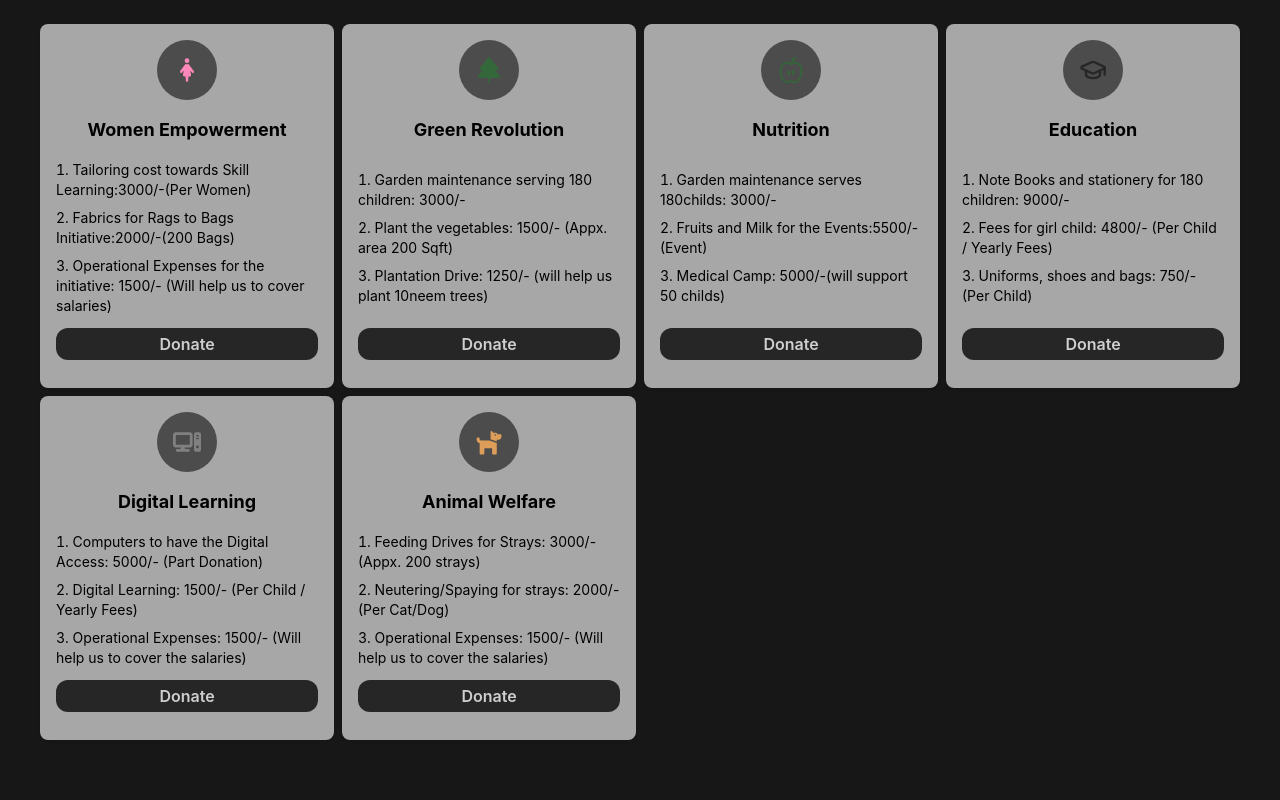
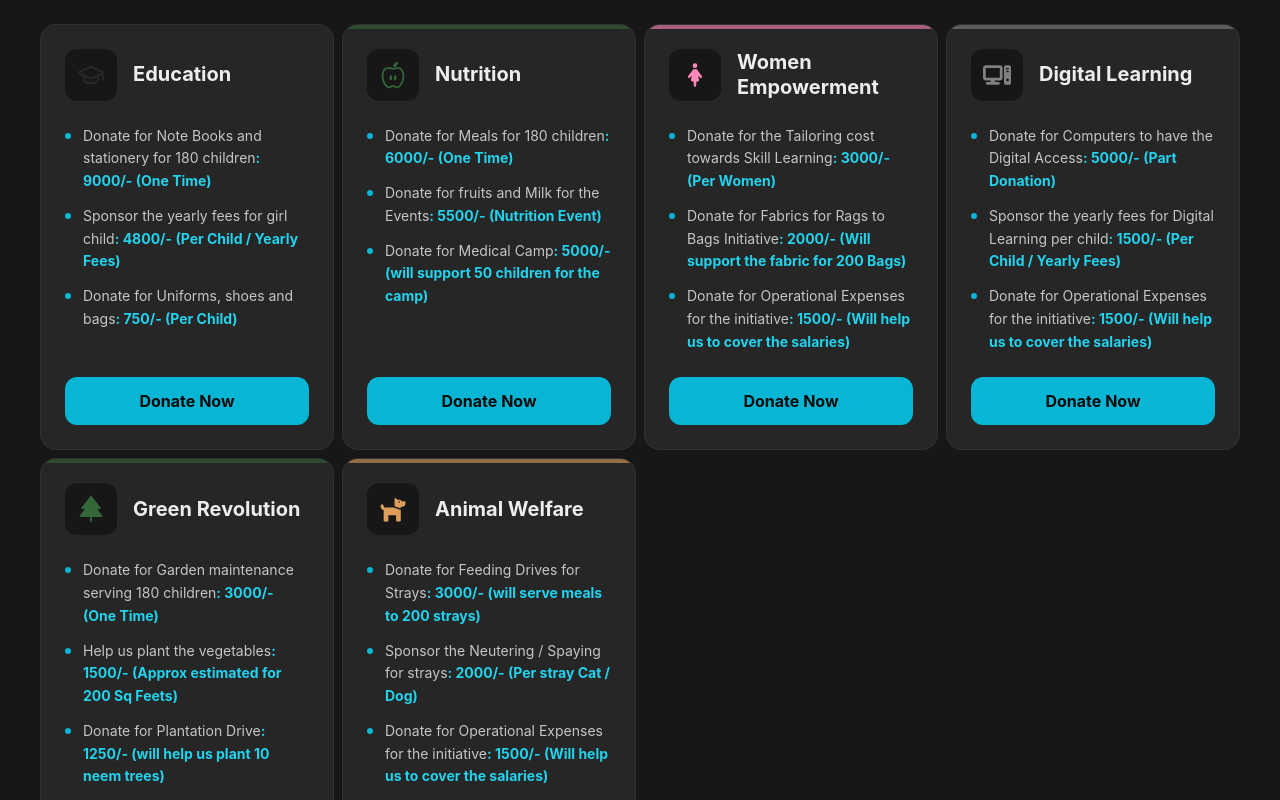
Before and after one commit to Vips43/HWCT_NGO, a React (Vite) app: page / in a window 1280 px wide. Shown: the part 1160-1960 px from the top of the page. Built offline with nearby package versions, Linux system fonts and the light colour scheme.

Commit message:
causes designed

```diff
--- a/src/components/CausesCard1.jsx
+++ b/src/components/CausesCard1.jsx
@@ -1,3 +1,4 @@
+
 function CausesCard1({ cause }) {
   const Icon = cause.icon;
 
@@ -7,28 +8,54 @@ function CausesCard1({ cause }) {
   };
 
   return (
-    <article className="p-4 rounded-lg shadow-sm cursor-default flex flex-col justify-between bg-main-bg-200">
-      <div className="flex flex-col items-center gap-4">
-        <div style={{color: cause.icClr}} className="p-4 aspect-square rounded-full bg-main-bg-600/70">
-          <Icon size={28} />
+    <article className="group relative flex flex-col justify-between h-full p-6 rounded-2xl bg-main-bg-600 border border-white/5 transition-all duration-300 hover:border-primary-500/30 hover:shadow-xl hover:shadow-primary-500/5 hover:-translate-y-1 overflow-hidden">
+
+      <div
+        className="absolute top-0 left-0 w-full h-1 opacity-60 transition-opacity duration-300 group-hover:opacity-100"
+        style={{ backgroundColor: cause.icClr }}
+      ></div>
+
+      <div className="flex flex-col grow">
+        <div className="flex items-center gap-4 mb-6">
+          <div
+            className="p-3 rounded-xl bg-main-bg-700 flex items-center justify-center transition-transform duration-300 group-hover:scale-110 group-hover:-rotate-3"
+            style={{ color: cause.icClr }}
+          >
+            <Icon size={28} />
+          </div>
+          <h3 className="font-bold text-xl text-main-text leading-tight">
+            {cause.category}
+          </h3>
         </div>
-        <h3 className="font-bold text-lg">{cause.category}</h3>
+
+        <ul className="space-y-3 mb-6 grow">
+          {cause.items.map((item) => {
+            const parts = item.label.split(':');
+
+            return (
+              <li key={item.id} className="flex items-start gap-3 text-sm text-main-text/80 leading-relaxed">
+                <span className="mt-2 shrink-0 w-1.5 h-1.5 rounded-full bg-primary-500"></span>
+                <span>
+                  {parts[0]}
+                  {parts.length > 1 && (
+                    <span className="font-bold text-primary-400">
+                      :{parts[1]}
+                    </span>
+                  )}
+                </span>
+              </li>
+            );
+          })}
+        </ul>
       </div>
 
-      <ul className="mt-4 space-y-2 list-decimal list-inside">
-        {cause.items.map((item) => (
-          <li key={item.id} className="gap-3 text-sm">
-            {item.label}
-          </li>
-        ))}
-      </ul>
-
+      {/* Button */}
       <button
         type="button"
-        className="px-3 py-1 my-3 bg-main-bg-600 text-main-bg-50 cursor-pointer rounded-xl font-semibold transition-all duration-300"
+        className="w-full py-3 mt-auto rounded-xl font-bold bg-primary-500 text-main-bg-900 transition-all duration-300 hover:bg-primary-400 hover:shadow-lg hover:shadow-primary-500/20 active:scale-95"
         onClick={handleDonate}
       >
-        Donate
+        Donate Now
       </button>
     </article>
   );
--- a/src/data/data.js
+++ b/src/data/data.js
@@ -424,3 +424,140 @@ export const causes = [
     ],
   },
 ];
+export const causes1 = [
+  {
+    category: "Education",
+    icon: GraduationCap,
+    icClr: "#262626",
+    items: [
+      {
+        id: "edu1",
+        label: "Donate for Note Books and stationery for 180 children: 9000/- (One Time)",
+        amt: 9000,
+      },
+      {
+        id: "edu2",
+        label: "Sponsor the yearly fees for girl child: 4800/- (Per Child / Yearly Fees)",
+        amt: 4800,
+      },
+      {
+        id: "edu3",
+        label: "Donate for Uniforms, shoes and bags: 750/- (Per Child)",
+        amt: 750,
+      },
+    ],
+  },
+  {
+    category: "Nutrition",
+    icon: IoNutritionOutline,
+    icClr: "#346739",
+    items: [
+      {
+        id: "nut1",
+        label: "Donate for Meals for 180 children: 6000/- (One Time)",
+        amt: 3000,
+      },
+      {
+        id: "nut2",
+        label: "Donate for fruits and Milk for the Events: 5500/- (Nutrition Event)",
+        amt: 5500,
+      },
+      {
+        id: "nut3",
+        label: "Donate for Medical Camp: 5000/- (will support 50 children for the camp)",
+        amt: 5000,
+      },
+    ],
+  },
+  {
+    category: "Women Empowerment",
+    icon: GrRestroomWomen,
+    icClr: "#FF88BA",
+    items: [
+      {
+        id: "wom1",
+        label: "Donate for the Tailoring cost towards Skill Learning: 3000/- (Per Women)",
+        amt: 3000,
+      },
+      {
+        id: "wom2",
+        label: "Donate for Fabrics for Rags to Bags Initiative: 2000/- (Will support the fabric for 200 Bags)",
+        amt: 2000,
+      },
+      {
+        id: "wom3",
+        label:
+          "Donate for Operational Expenses for the initiative: 1500/- (Will help us to cover the salaries)",
+        amt: 1500,
+      },
+    ],
+  },
+  {
+    category: "Digital Learning",
+    icon: FaComputer,
+    icClr: "gray",
+    items: [
+      {
+        id: "dig1",
+        label: "Donate for Computers to have the Digital Access: 5000/- (Part Donation)",
+        amt: 5000,
+      },
+      {
+        id: "dig2",
+        label: "Sponsor the yearly fees for Digital Learning per child: 1500/- (Per Child / Yearly Fees)",
+        amt: 1500,
+      },
+      {
+        id: "dig3",
+        label:
+          "Donate for Operational Expenses for the initiative: 1500/- (Will help us to cover the salaries)",
+        amt: 1500,
+      },
+    ],
+  },
+  {
+    category: "Green Revolution",
+    icon: PiTreeEvergreenFill,
+    icClr: "#346739",
+    items: [
+      {
+        id: "rev1",
+        label: "Donate for Garden maintenance serving 180 children: 3000/- (One Time)",
+        amt: 3000,
+      },
+      {
+        id: "rev2",
+        label: "Help us plant the vegetables: 1500/- (Approx estimated for 200 Sq Feets)",
+        amt: 1500,
+      },
+      {
+        id: "rev3",
+        label: "Donate for Plantation Drive: 1250/- (will help us plant 10 neem trees)",
+        amt: 1250,
+      },
+    ],
+  },
+  {
+    category: "Animal Welfare",
+    icClr: "#DD9E59",
+    icon: FaDog,
+    items: [
+      {
+        id: "res1",
+        label: "Donate for Feeding Drives for Strays: 3000/- (will serve meals to 200 strays)",
+        amt: 3000,
+      },
+      {
+        id: "res2",
+        label: "Sponsor the Neutering / Spaying for strays: 2000/- (Per stray Cat / Dog)",
+        amt: 2000,
+      },
+      {
+        id: "res3",
+        label:
+          "Donate for Operational Expenses for the initiative: 1500/- (Will help us to cover the salaries)",
+        amt: 1500,
+      },
+    ],
+  },
+];
--- a/src/pages/Causes.jsx
+++ b/src/pages/Causes.jsx
@@ -1,5 +1,5 @@
 import CausesCard from "../components/CausesCard";
-import { causes } from "../data/data";
+import { causes, causes1 } from "../data/data";
 import CausesCard1 from "../components/CausesCard1";
 
 function Causes() {
@@ -30,7 +30,7 @@ function Causes() {
       </div> */}
 
       <div className="my-5 px-5 md:px-10 grid grid-cols-[repeat(auto-fit,minmax(270px,1fr))] gap-2">
-        {causes.map((c) => (
+        {causes1.map((c) => (
           <CausesCard1 key={c.category} cause={c} causes={causes} />
         ))}
       </div>
```
